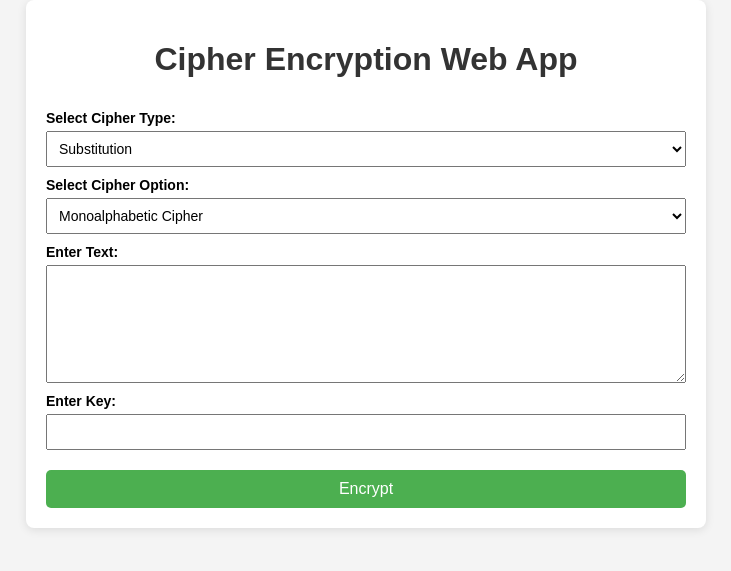
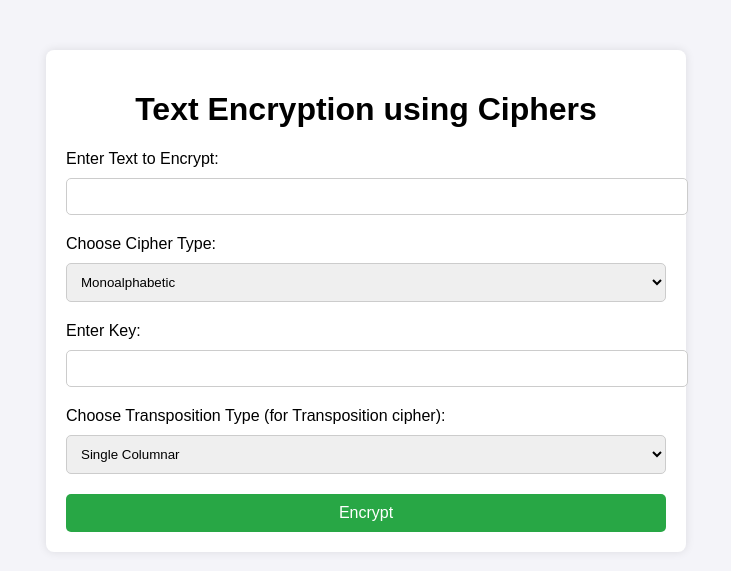
Before and after one commit to KIRAN-KUMAR-K3/Cipher-Encryption-Web-App, a Flask app: page / in a window 1280 px wide. Shown: the top 571 px of the page, without its empty margins (274-1005 px from the left). Run offline with Flask 3, Linux system fonts and the light colour scheme.

Commit message:
updated code

```diff
--- a/app.py
+++ b/app.py
@@ -2,136 +2,98 @@ from flask import Flask, render_template, request
 
 app = Flask(__name__)
 
-# Helper function for the Mono-Alphabetic Substitution Cipher
-def monoalphabetic_substitution(text, key):
-    alphabet = "ABCDEFGHIJKLMNOPQRSTUVWXYZ"
-    key = key.upper()
-    table = dict(zip(alphabet, key))  # Create a substitution table from the key
-    encrypted_text = ''.join([table.get(char, char) for char in text.upper()])
-    return encrypted_text
+# -------------------- MONOALPHABETIC CIPHER --------------------
+def monoalphabetic_encrypt(text, key):
+    encrypted = ''.join(key[ord(c) - ord('A')] if c.isalpha() else c for c in text.upper())
+    return encrypted
 
-# Helper function for the Vigenère Cipher (Polyalphabetic Substitution)
-def vigenere_cipher(text, key):
-    alphabet = "ABCDEFGHIJKLMNOPQRSTUVWXYZ"
-    key = key.upper()
-    encrypted_text = []
-    key_len = len(key)
-    for i, char in enumerate(text.upper()):
-        if char in alphabet:
-            shift = alphabet.index(key[i % key_len])
-            encrypted_char = alphabet[(alphabet.index(char) + shift) % 26]
-            encrypted_text.append(encrypted_char)
-        else:
-            encrypted_text.append(char)  # Keep non-alphabetic characters unchanged
-    return ''.join(encrypted_text)
+def monoalphabetic_decrypt(text, key):
+    inverse_key = {v: k for k, v in enumerate(key)}
+    decrypted = ''.join(chr(inverse_key[c] + ord('A')) if c.isalpha() else c for c in text.upper())
+    return decrypted
 
-# Helper function for the Playfair Cipher
-def playfair_substitution(text, key):
-    # Create a 5x5 Playfair matrix
-    alphabet = "ABCDEFGHIKLMNOPQRSTUVWXYZ"
-    key = ''.join(sorted(set(key.upper()), key=lambda x: key.index(x)))  # Removing duplicates from key
-    key_matrix = key + alphabet
-    key_matrix = ''.join(sorted(set(key_matrix), key=lambda x: key_matrix.index(x)))  # Final matrix string
+# -------------------- VIGENÈRE CIPHER --------------------
+def vigenere_encrypt(text, key):
+    text, key = text.upper(), key.upper()
+    encrypted = ''.join(chr((ord(t) + ord(k) - 2 * ord('A')) % 26 + ord('A'))
+                        if t.isalpha() else t
+                        for t, k in zip(text, (key * (len(text) // len(key) + 1))[:len(text)]))
+    return encrypted
 
-    # Create a dictionary for the matrix
-    matrix = {key_matrix[i]: (i // 5, i % 5) for i in range(len(key_matrix))}
+def vigenere_decrypt(text, key):
+    text, key = text.upper(), key.upper()
+    decrypted = ''.join(chr((ord(t) - ord(k) + 26) % 26 + ord('A'))
+                        if t.isalpha() else t
+                        for t, k in zip(text, (key * (len(text) // len(key) + 1))[:len(text)]))
+    return decrypted
 
-    # Prepare the text for Playfair cipher (change J to I)
-    text = text.upper().replace('J', 'I')
+# -------------------- PLAYFAIR CIPHER --------------------
+def preprocess_text(text):
+    text = ''.join(filter(str.isalpha, text)).upper()
     if len(text) % 2 != 0:
-        text += 'X'  # Add padding X if length is odd
+        text += 'X'  # Padding
+    return text
 
-    encrypted_text = []
-    for i in range(0, len(text), 2):
-        first_char = text[i]
-        second_char = text[i+1]
+def create_key_table(key):
+    key = ''.join(sorted(set(key.upper()), key=key.index)) + 'ABCDEFGHIKLMNOPQRSTUVWXYZ'
+    key = ''.join(sorted(set(key), key=key.index))
+    return [key[i:i+5] for i in range(0, 25, 5)]
 
-        row1, col1 = matrix[first_char]
-        row2, col2 = matrix[second_char]
+def find_position(char, key_table):
+    for i, row in enumerate(key_table):
+        for j, c in enumerate(row):
+            if char == c:
+                return i, j
+    return None
 
-        if row1 == row2:
-            encrypted_text.append(key_matrix[row1*5 + (col1+1) % 5])
-            encrypted_text.append(key_matrix[row2*5 + (col2+1) % 5])
-        elif col1 == col2:
-            encrypted_text.append(key_matrix[((row1+1) % 5)*5 + col1])
-            encrypted_text.append(key_matrix[((row2+1) % 5)*5 + col2])
-        else:
-            encrypted_text.append(key_matrix[row1*5 + col2])
-            encrypted_text.append(key_matrix[row2*5 + col1])
+def playfair_encrypt(text, key):
+    text = preprocess_text(text)
+    key_table = create_key_table(key)
+    pairs = [text[i:i+2] for i in range(0, len(text), 2)]
+    encrypted = ""
+    for pair in pairs:
+        row1, col1 = find_position(pair[0], key_table)
+        row2, col2 = find_position(pair[1], key_table)
+        if row1 == row2:  # Same row
+            encrypted += key_table[row1][(col1 + 1) % 5]
+            encrypted += key_table[row2][(col2 + 1) % 5]
+        elif col1 == col2:  # Same column
+            encrypted += key_table[(row1 + 1) % 5][col1]
+            encrypted += key_table[(row2 + 1) % 5][col2]
+        else:  # Rectangle rule
+            encrypted += key_table[row1][col2]
+            encrypted += key_table[row2][col1]
+    return encrypted
 
-    return ''.join(encrypted_text)
+# -------------------- TRANSPOSITION CIPHER --------------------
+def transpose_encrypt(text, method):
+    text = text.replace(" ", "").upper()
+    if method == "single_columnar":
+        return ''.join(sorted(text))  # Single columnar transposition
+    elif method == "double_columnar":
+        return ''.join([text[i::2] for i in range(2)])  # Double columnar transposition
+    return text
 
-# Helper function for the Hill Cipher
-def hill_cipher(text, key):
-    # 2x2 Hill cipher for simplicity
-    key_matrix = [[int(key[0]), int(key[1])], [int(key[2]), int(key[3])]]
-    text = text.upper().replace(' ', '')
-    alphabet = "ABCDEFGHIJKLMNOPQRSTUVWXYZ"
-    encrypted_text = []
+@app.route('/', methods=['GET', 'POST'])
+def index():
+    if request.method == 'POST':
+        text = request.form['text']
+        cipher_type = request.form['cipher_type']
+        key = request.form['key']
+        transposition_type = request.form.get('transposition_type')
 
-    for i in range(0, len(text), 2):
-        chunk = text[i:i + 2]
-        if len(chunk) < 2:
-            chunk += 'X'  # Add padding X if chunk is incomplete
-        chunk_vector = [alphabet.index(chunk[0]), alphabet.index(chunk[1])]
-        encrypted_chunk = [
-            (key_matrix[0][0] * chunk_vector[0] + key_matrix[0][1] * chunk_vector[1]) % 26,
-            (key_matrix[1][0] * chunk_vector[0] + key_matrix[1][1] * chunk_vector[1]) % 26
-        ]
-        encrypted_text.append(alphabet[encrypted_chunk[0]] + alphabet[encrypted_chunk[1]])
+        if cipher_type == "monoalphabetic":
+            mono_key = "QWERTYUIOPASDFGHJKLZXCVBNM"
+            encrypted_text = monoalphabetic_encrypt(text, mono_key)
+        elif cipher_type == "vigenere":
+            encrypted_text = vigenere_encrypt(text, key)
+        elif cipher_type == "playfair":
+            encrypted_text = playfair_encrypt(text, key)
+        elif cipher_type == "transposition":
+            encrypted_text = transpose_encrypt(text, transposition_type)
 
-    return ''.join(encrypted_text)
-
-# Transposition Cipher - Single Columnar
-def single_columnar_transposition(text, key):
-    # Create a table with columns based on the key
-    num_cols = len(key)
-    num_rows = len(text) // num_cols
-    remainder = len(text) % num_cols
-    padded_text = text + 'X' * (num_cols - remainder) if remainder != 0 else text
-    grid = [padded_text[i:i + num_cols] for i in range(0, len(padded_text), num_cols)]
-
-    # Rearrange columns based on the key
-    key_order = sorted(list(range(num_cols)), key=lambda k: key[k])
-    transposed_text = ''.join([''.join([grid[row][key_order[col]] for row in range(num_rows)]) for col in range(num_cols)])
-
-    return transposed_text
-
-# Transposition Cipher - Double Columnar
-def double_columnar_transposition(text, key1, key2):
-    # First columnar transposition using key1
-    step1 = single_columnar_transposition(text, key1)
-    # Then second columnar transposition using key2
-    return single_columnar_transposition(step1, key2)
-
-@app.route('/')
-def index():
+        return render_template('result.html', encrypted_text=encrypted_text)
     return render_template('index.html')
 
-@app.route('/result', methods=['POST'])
-def result():
-    cipher_type = request.form['cipher_type']
-    cipher_option = request.form['cipher_option']
-    input_text = request.form['input_text']
-    key = request.form['key']
-
-    if cipher_type == 'substitution':
-        if cipher_option == 'monoalphabetic':
-            output_text = monoalphabetic_substitution(input_text, key)
-        elif cipher_option == 'vigenere':
-            output_text = vigenere_cipher(input_text, key)
-        elif cipher_option == 'playfair':
-            output_text = playfair_substitution(input_text, key)
-        elif cipher_option == 'hill':
-            output_text = hill_cipher(input_text, key)
-    elif cipher_type == 'transposition':
-        if cipher_option == 'single_columnar':
-            output_text = single_columnar_transposition(input_text, key)
-        elif cipher_option == 'double_columnar':
-            key2 = request.form['key2']  # Additional key for double columnar transposition
-            output_text = double_columnar_transposition(input_text, key, key2)
-
-    return render_template('result.html', input_text=input_text, output_text=output_text, cipher_type=cipher_type, cipher_option=cipher_option)
-
-if __name__ == '__main__':
+if __name__ == "__main__":
     app.run(debug=True)
--- a/static/style.css
+++ b/static/style.css
@@ -1,65 +1,61 @@
 body {
     font-family: Arial, sans-serif;
-    background-color: #f4f4f4;
+    background-color: #f4f4f9;
     margin: 0;
     padding: 0;
 }
 
 .container {
-    width: 50%;
-    margin: auto;
+    max-width: 600px;
+    margin: 50px auto;
+    padding: 20px;
     background-color: white;
-    padding: 20px;
     border-radius: 8px;
-    box-shadow: 0 2px 10px rgba(0, 0, 0, 0.1);
+    box-shadow: 0 0 10px rgba(0, 0, 0, 0.1);
 }
 
 h1 {
     text-align: center;
-    color: #333;
 }
 
-form {
-    display: flex;
-    flex-direction: column;
+.form-group {
+    margin: 15px 0;
 }
 
 label {
-    margin-top: 10px;
-    font-size: 14px;
-    font-weight: bold;
+    font-size: 16px;
+    margin-bottom: 5px;
+    display: block;
 }
 
-select, input, textarea {
-    padding: 8px;
-    margin-top: 5px;
-    font-size: 14px;
-}
-
-textarea {
-    height: 100px;
+input, select {
+    width: 100%;
+    padding: 10px;
+    margin: 5px 0;
+    border-radius: 5px;
+    border: 1px solid #ccc;
 }
 
 button {
-    background-color: #4CAF50;
+    width: 100%;
+    padding: 10px;
+    background-color: #28a745;
     color: white;
-    padding: 10px;
     border: none;
+    border-radius: 5px;
+    font-size: 16px;
     cursor: pointer;
-    font-size: 16px;
-    margin-top: 20px;
-    border-radius: 5px;
 }
 
 button:hover {
-    background-color: #45a049;
+    background-color: #218838;
 }
 
 a {
     display: inline-block;
     margin-top: 20px;
     text-decoration: none;
-    color: #4CAF50;
+    color: #007bff;
 }
 
 a:hover {
--- a/templates/index.html
+++ b/templates/index.html
@@ -3,53 +3,39 @@
 <head>
     <meta charset="UTF-8">
     <meta name="viewport" content="width=device-width, initial-scale=1.0">
-    <title>Cipher Encryption Web App</title>
-    <link rel="stylesheet" href="{{ url_for('static', filename='style.css') }}">
+    <title>Cipher Encryptor</title>
+    <link rel="stylesheet" href="static/style.css">
 </head>
 <body>
     <div class="container">
-        <h1>Cipher Encryption Web App</h1>
-        <form action="/result" method="post">
-            <label for="cipher_type">Select Cipher Type:</label>
-            <select name="cipher_type" id="cipher_type">
-                <option value="substitution">Substitution</option>
-                <option value="transposition">Transposition</option>
-            </select>
-
-            <label for="cipher_option">Select Cipher Option:</label>
-            <select name="cipher_option" id="cipher_option">
-                <option value="monoalphabetic">Monoalphabetic Cipher</option>
-                <option value="vigenere">Vigenère Cipher</option>
-                <option value="playfair">Playfair Cipher</option>
-                <option value="hill">Hill Cipher</option>
-                <option value="single_columnar">Single Columnar Transposition</option>
-                <option value="double_columnar">Double Columnar Transposition</option>
-            </select>
-
-            <label for="input_text">Enter Text:</label>
-            <textarea name="input_text" id="input_text" required></textarea>
-
-            <label for="key">Enter Key:</label>
-            <input type="text" name="key" id="key" required>
-
-            <div id="key2_field" style="display:none;">
-                <label for="key2">Enter Second Key (for Double Columnar):</label>
-                <input type="text" name="key2" id="key2">
+        <h1>Text Encryption using Ciphers</h1>
+        <form method="POST">
+            <div class="form-group">
+                <label for="text">Enter Text to Encrypt:</label>
+                <input type="text" id="text" name="text" required>
             </div>
-
+            <div class="form-group">
+                <label for="cipher_type">Choose Cipher Type:</label>
+                <select id="cipher_type" name="cipher_type">
+                    <option value="monoalphabetic">Monoalphabetic</option>
+                    <option value="vigenere">Vigenère</option>
+                    <option value="playfair">Playfair</option>
+                    <option value="transposition">Transposition</option>
+                </select>
+            </div>
+            <div class="form-group">
+                <label for="key">Enter Key:</label>
+                <input type="text" id="key" name="key" required>
+            </div>
+            <div class="form-group">
+                <label for="transposition_type">Choose Transposition Type (for Transposition cipher):</label>
+                <select id="transposition_type" name="transposition_type">
+                    <option value="single_columnar">Single Columnar</option>
+                    <option value="double_columnar">Double Columnar</option>
+                </select>
+            </div>
             <button type="submit">Encrypt</button>
         </form>
     </div>
-
-    <script>
-        document.getElementById('cipher_option').addEventListener('change', function () {
-            var key2Field = document.getElementById('key2_field');
-            if (this.value === 'double_columnar') {
-                key2Field.style.display = 'block';
-            } else {
-                key2Field.style.display = 'none';
-            }
-        });
-    </script>
 </body>
 </html>
```
Also changed, not shown: templates/result.html (+4 -8 lines).
